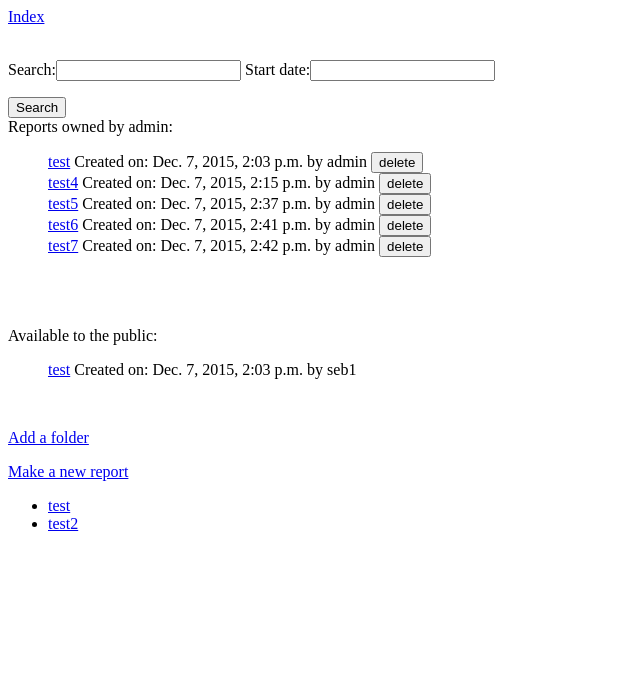
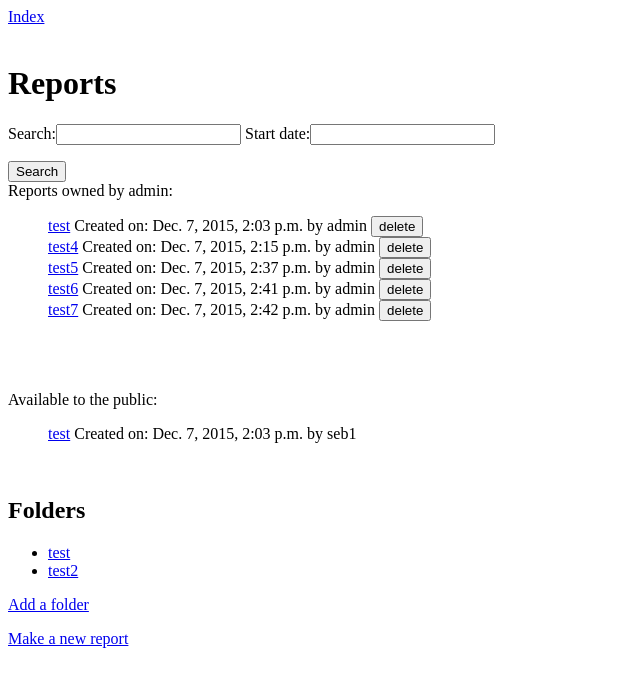
Before and after one commit to ReidBix/cs3240-f15-team19, a Django app: page /SecureWitness/reports/ in a window 1280 px wide. Shown: the top 687 px of the page, without its empty margins (0-640 px from the left). Run offline with Django 3.2, Linux system fonts and the light colour scheme; a user stored in the database is signed in; data comes from the database, SQL or seed files in the repository; data that the repository does not hold is empty; parts of the project's set-up code (start-up, migrations or seed data) failed here and were passed over.

Commit message:
Nothing meaningful

```diff
--- a/dev/templates/SecureWitness/reports.html
+++ b/dev/templates/SecureWitness/reports.html
@@ -8,6 +8,7 @@
 <body>
     <a href="/SecureWitness/">Index</a>
 <br/><br/>
+    <h1>Reports</h1>
     <form action="{% url 'reports' 0%}" methods="GET">
         <p>{{ search }}</p>
         <input type="submit" value="Search">
@@ -114,15 +115,7 @@
 
         {% endif %}
         {% endif %}
-
-
-<p><a href="/SecureWitness/addFolder"</a>Add a folder</p>
-
-    <p><a href="{% url 'add_report' %}">Make a new report</a></p>
-</body>
-</html>
-
-
+    <h2>Folders</h2>
 {% if folders %}
     <ul>
     {%for folder in folders %}
@@ -132,3 +125,9 @@
     {% else %}
     <p> No folders.</p>
     {% endif %}
+
+<p><a href="/SecureWitness/addFolder"</a>Add a folder</p>
+
+    <p><a href="{% url 'add_report' %}">Make a new report</a></p>
+</body>
+</html>
```
